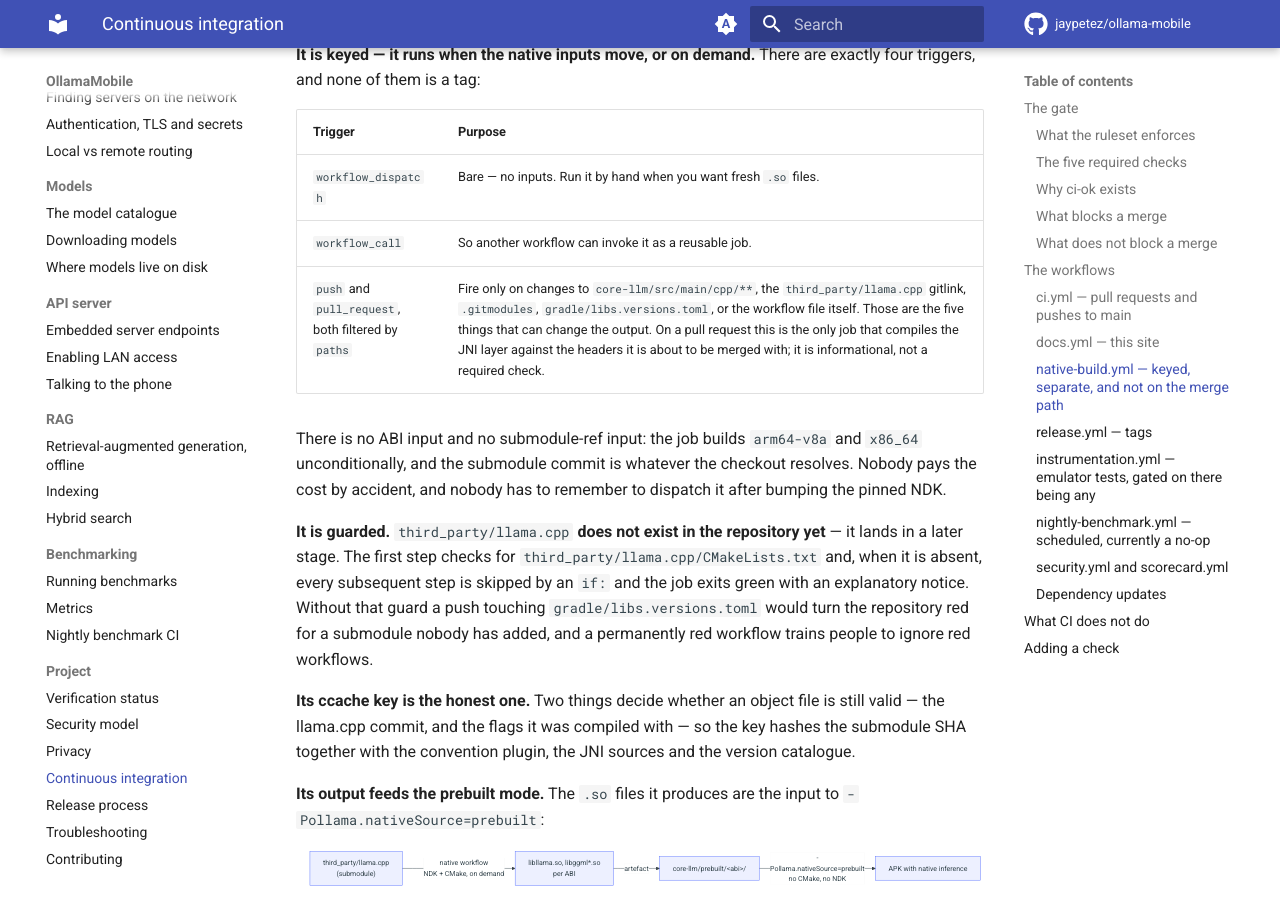
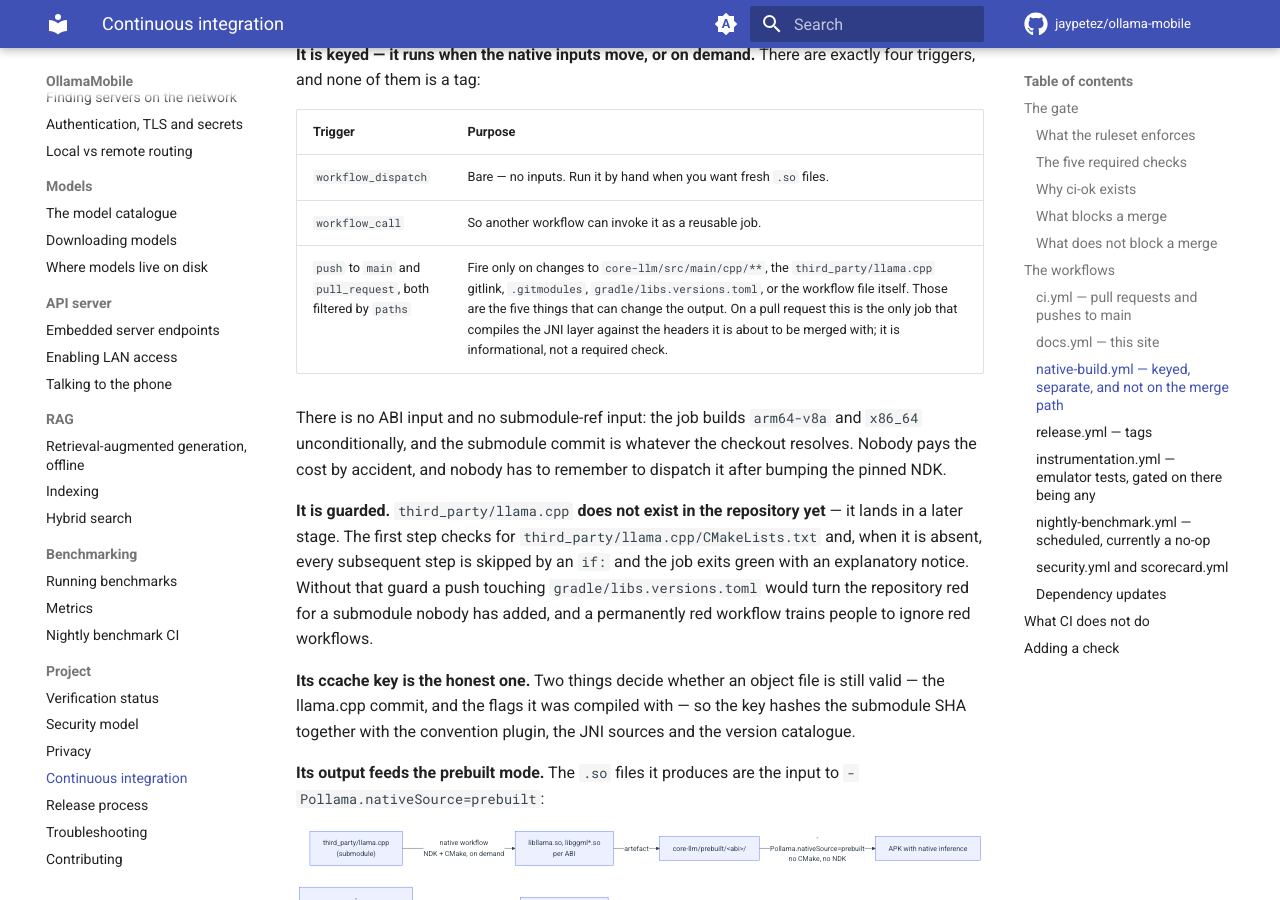
Before and after one commit to jaypetez/ollama-mobile, an MkDocs documentation site: the page built from docs/ci.md, in a window 1280 px wide and 900 px high, scrolled down 7041 px. Built offline with MkDocs 1.6.1 and Material for MkDocs 9.7.7, drawn with Linux system fonts in a browser that asks for light colours; comment, search, counter and statistics services are not loaded.

Commit message:
ci(native-build): run the push trigger on main only
A pull-request branch that touches a native input otherwise compiles
twice per push, once for `push` and once for `pull_request`. Limiting
push to main leaves one run per pull request and one per merge.

Co-Authored-By: Claude Fable 5.1 <noreply@anthropic.com>
Signed-off-by: Jayson Petersen <jayson.petersen@gmail.com>

```diff
--- a/docs/ci.md
+++ b/docs/ci.md
@@ -269,7 +269,7 @@ exactly four triggers, and none of them is a tag:
 | --- | --- |
 | `workflow_dispatch` | Bare — no inputs. Run it by hand when you want fresh `.so` files. |
 | `workflow_call` | So another workflow can invoke it as a reusable job. |
-| `push` and `pull_request`, both filtered by `paths` | Fire only on changes to `core-llm/src/main/cpp/**`, the `third_party/llama.cpp` gitlink, `.gitmodules`, `gradle/libs.versions.toml`, or the workflow file itself. Those are the five things that can change the output. On a pull request this is the only job that compiles the JNI layer against the headers it is about to be merged with; it is informational, not a required check. |
+| `push` to `main` and `pull_request`, both filtered by `paths` | Fire only on changes to `core-llm/src/main/cpp/**`, the `third_party/llama.cpp` gitlink, `.gitmodules`, `gradle/libs.versions.toml`, or the workflow file itself. Those are the five things that can change the output. On a pull request this is the only job that compiles the JNI layer against the headers it is about to be merged with; it is informational, not a required check. |
 
 There is no ABI input and no submodule-ref input: the job builds `arm64-v8a` and
 `x86_64` unconditionally, and the submodule commit is whatever the checkout
```
Also changed, not shown: 1 other file.
